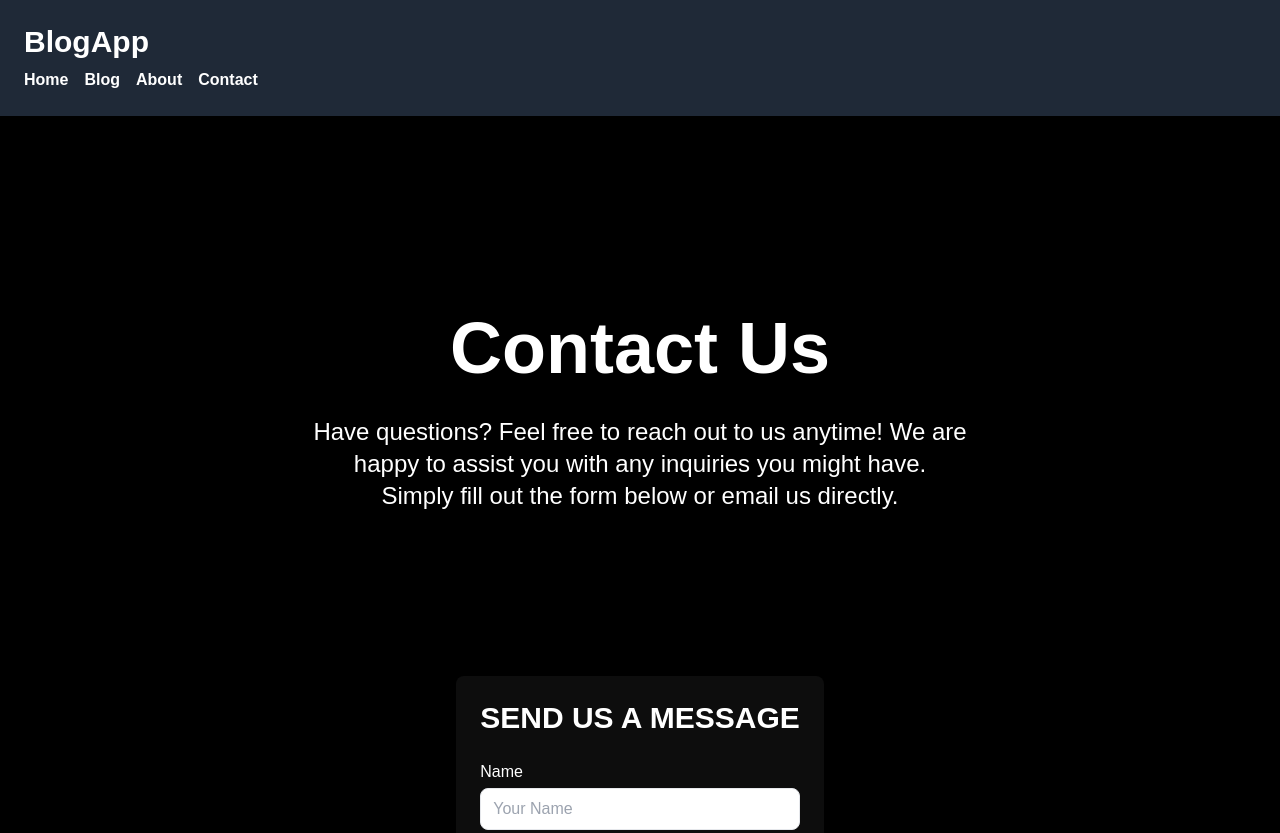
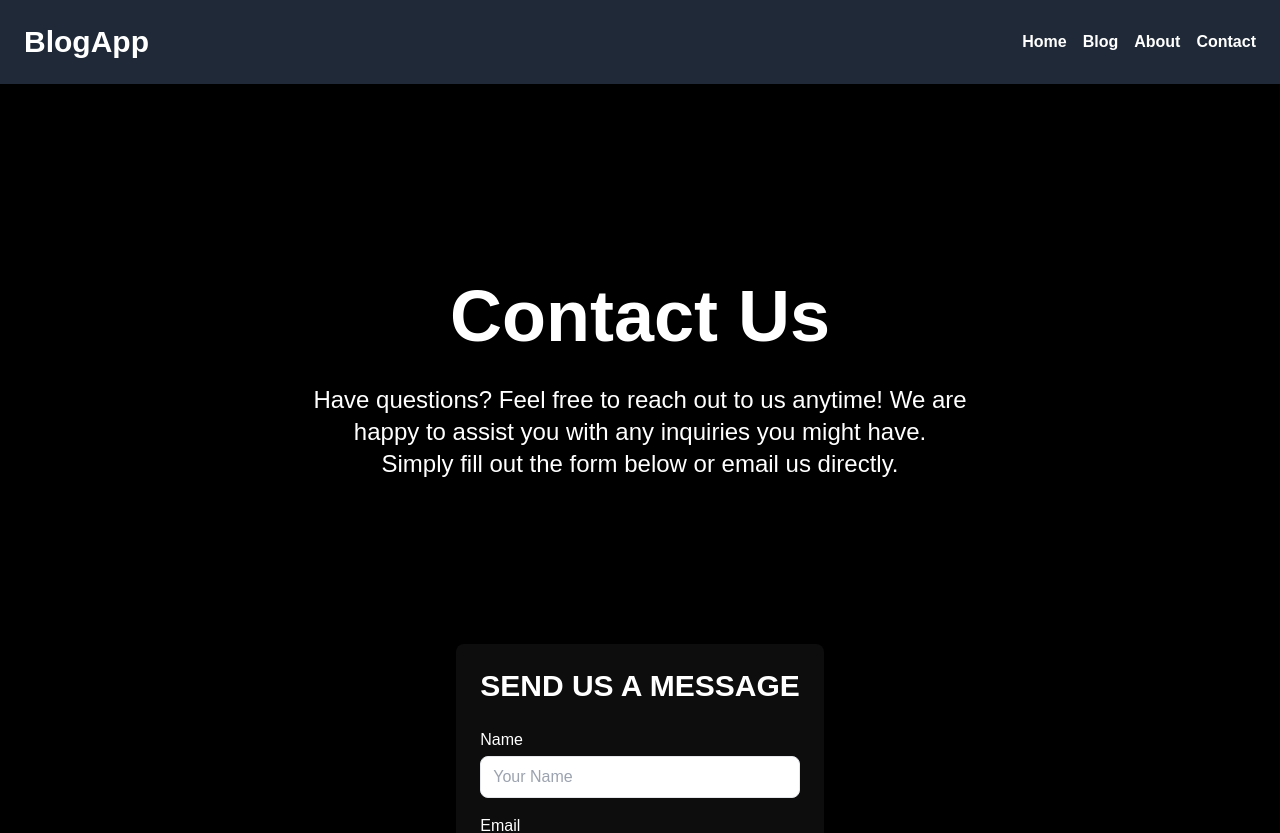
Before and after one commit to IshaKhan06/Blog-Website, a Next.js app: page /contact in a window 1280 px wide. Shown: the top 833 px of the page. Built offline with nearby package versions, Linux system fonts and the light colour scheme.

Commit message:
intial commit

```diff
--- a/src/app/contact/page.tsx
+++ b/src/app/contact/page.tsx
@@ -4,23 +4,15 @@ const Contact = () => {
   return (
     <div className="min-h-screen flex flex-col bg-black">
       <header className="bg-gray-800 text-white p-6">
-        <nav className="flex flex-col justify-between container mx-auto font-semibold">
-          <Link href="/" className="text-3xl font-bold">
+        <nav className="flex flex-col sm:flex-row justify-between container mx-auto font-semibold">
+          <Link href="/" className="text-3xl font-bold mb-2 sm:mb-0">
             BlogApp
           </Link>
-          <div className="space-x-4 mt-2">
-            <Link href="/" className="hover:text-gray-200">
-              Home
-            </Link>
-            <Link href="/blog" className="hover:text-gray-200">
-              Blog
-            </Link>
-            <Link href="/about" className="hover:text-gray-200">
-              About
-            </Link>
-            <Link href="/contact" className="hover:text-gray-200">
-              Contact
-            </Link>
+          <div className="sm:space-y-0 sm:space-x-4 sm:flex sm:items-center space-x-4">
+            <Link href="/" className="hover:text-gray-200">Home</Link>
+            <Link href="/blog" className="hover:text-gray-200">Blog</Link>
+            <Link href="/about" className="hover:text-gray-200">About</Link>
+            <Link href="/contact" className="hover:text-gray-200">Contact</Link>
           </div>
         </nav>
       </header>
@@ -50,7 +42,7 @@ const Contact = () => {
               <label className="block font-medium mb-1 text-white">Name</label>
               <input
                 type="text"
-                className="w-full border rounded-lg px-3 py-2 focus:outline-none focus:ring-2 focus:ring-blue-500"
+                className="w-full border rounded-lg px-3 py-2 focus:outline-none focus:ring-2 focus:ring-blue-500 text-black"
                 placeholder="Your Name"
               />
             </div>
@@ -59,7 +51,7 @@ const Contact = () => {
               <label className="block font-medium mb-1 text-white">Email</label>
               <input
                 type="email"
-                className="w-full border rounded-lg px-3 py-2 focus:outline-none focus:ring-2 focus:ring-blue-500"
+                className="w-full border rounded-lg px-3 py-2 focus:outline-none focus:ring-2 focus:ring-blue-500 text-black"
                 placeholder="Your Email"
               />
             </div>
@@ -67,7 +59,7 @@ const Contact = () => {
             <div>
               <label className="block font-medium mb-1 text-white">Message</label>
               <textarea
-                className="w-full border rounded-lg px-3 py-2 h-32 focus:outline-none focus:ring-2 focus:ring-blue-500"
+                className="w-full border rounded-lg px-3 py-2 h-32 focus:outline-none focus:ring-2 focus:ring-blue-500 text-black"
                 placeholder="Your Message"
               ></textarea>
             </div>
```
